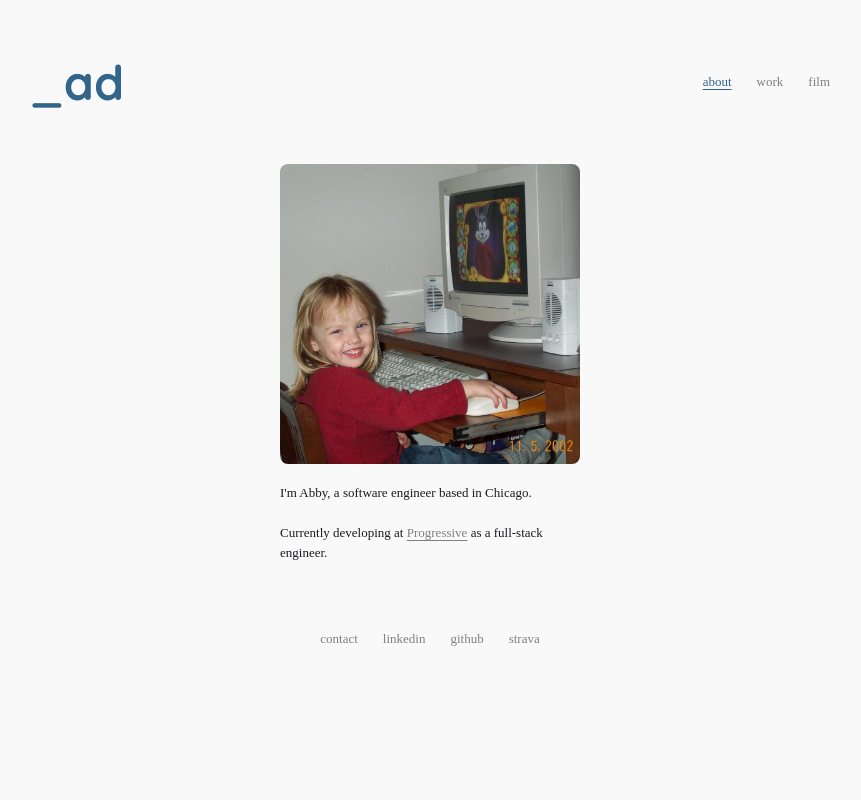
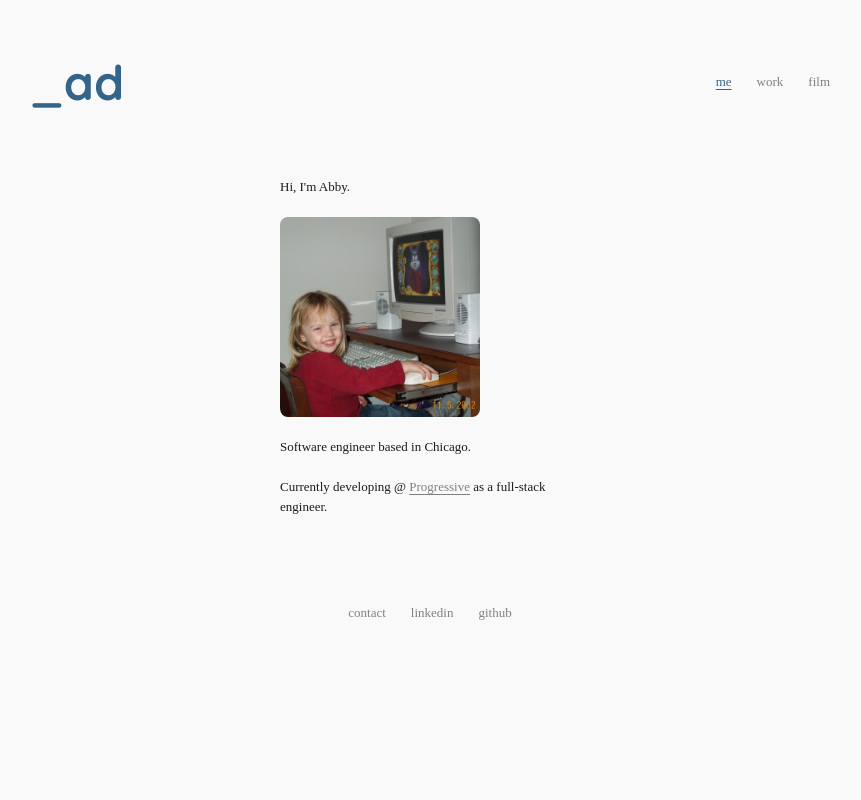
Before and after one commit to abbyadanger/ad, an Angular app: page / in a window 1280 px wide. Shown: the top 800 px of the page, without its empty margins (210-1071 px from the left). Built offline with nearby package versions, Linux system fonts and the light colour scheme.

Commit message:
Final Touches

```diff
--- a/src/app/app.routes.ts
+++ b/src/app/app.routes.ts
@@ -3,12 +3,12 @@
 */
 
 import { Routes } from '@angular/router';
-import { AboutComponent } from './about/about.component';
+import { MeComponent } from './me/me.component';
 import { WorkComponent } from './work/work.component';
 import { FilmComponent } from './film/film.component';
 
 export const routes: Routes = [
-  { path: '', component: AboutComponent },
+  { path: '', component: MeComponent },
   { path: 'work', component: WorkComponent },
   { path: 'film', component: FilmComponent },
   { path: '**', redirectTo: '', pathMatch: 'full' }
--- a/src/app/header/header.component.html
+++ b/src/app/header/header.component.html
@@ -6,7 +6,7 @@
       </div>
     </a>
     <div class="menu">
-      <a routerLink="/" routerLinkActive="active-link" [routerLinkActiveOptions]="{ exact: true }">about</a>
+      <a routerLink="/" routerLinkActive="active-link" [routerLinkActiveOptions]="{ exact: true }">me</a>
       <a routerLink="/work" routerLinkActive="active-link" [routerLinkActiveOptions]="{ exact: true }">work</a>
       <a routerLink="/film" routerLinkActive="active-link" [routerLinkActiveOptions]="{ exact: true }">film</a>
     </div>
--- a/src/app/about/about.component.css
+++ b/src/app/me/me.component.css
@@ -22,7 +22,9 @@
 
     /* Photo */
     .me {
-        max-width: 300px;
+        display: block;
+        max-width: 200px;
+        width: 100%;
         border-radius: 8px;
     }
     /* Paragraph */
--- a/src/app/about/about.component.html
+++ b/src/app/me/me.component.html
@@ -2,18 +2,19 @@
   <div class="container">
 
     <div class="content">
-      <!-- Me -->
-      <img class="me" src="/images/computer_me.jpg">
       <p class="description">
-        I'm Abby, a software engineer based in Chicago. <br><br>
-        Currently developing at <a class="progressive" href="https://www.progressive.com/" target="_blank">Progressive</a> as a full-stack engineer.
+        Hi, I'm Abby. <br><br>
+        <!-- Me -->
+          <img class="me" src="/images/computer_me.jpg"><br>
+        Software engineer based in Chicago. <br><br>
+        Currently developing @ <a class="progressive" href="https://www.progressive.com/" target="_blank">Progressive</a>
+        as a full-stack engineer. <br><br>
       </p>
       <!-- Socials -->
       <div class="socials">
         <p><a href="mailto:abbyadanger@gmail.com">contact </a></p>
         <p><a href="https://www.linkedin.com/in/abigaildanger" target="_blank">linkedin </a></p>
         <p><a href="https://github.com/abbyadanger" target="_blank">github </a></p>
-        <p><a href="https://www.strava.com/athletes/13578770" target="_blank">strava</a></p>
       </div>
 
     </div>
```
Also changed, not shown: src/app/about/about.component.ts (deleted, +0 -9 lines), src/app/me/me.component.ts (added, +9 -0 lines).
